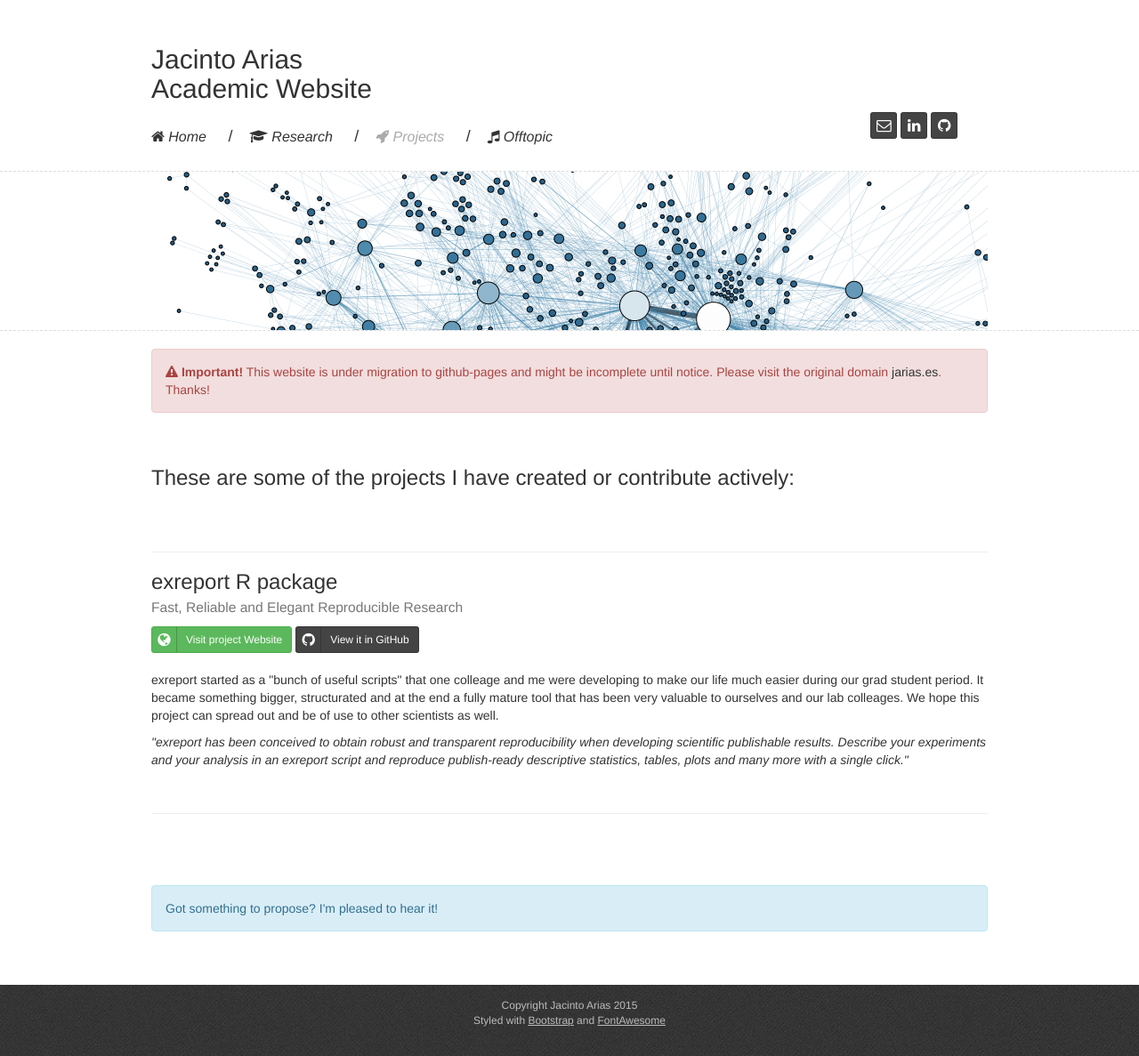
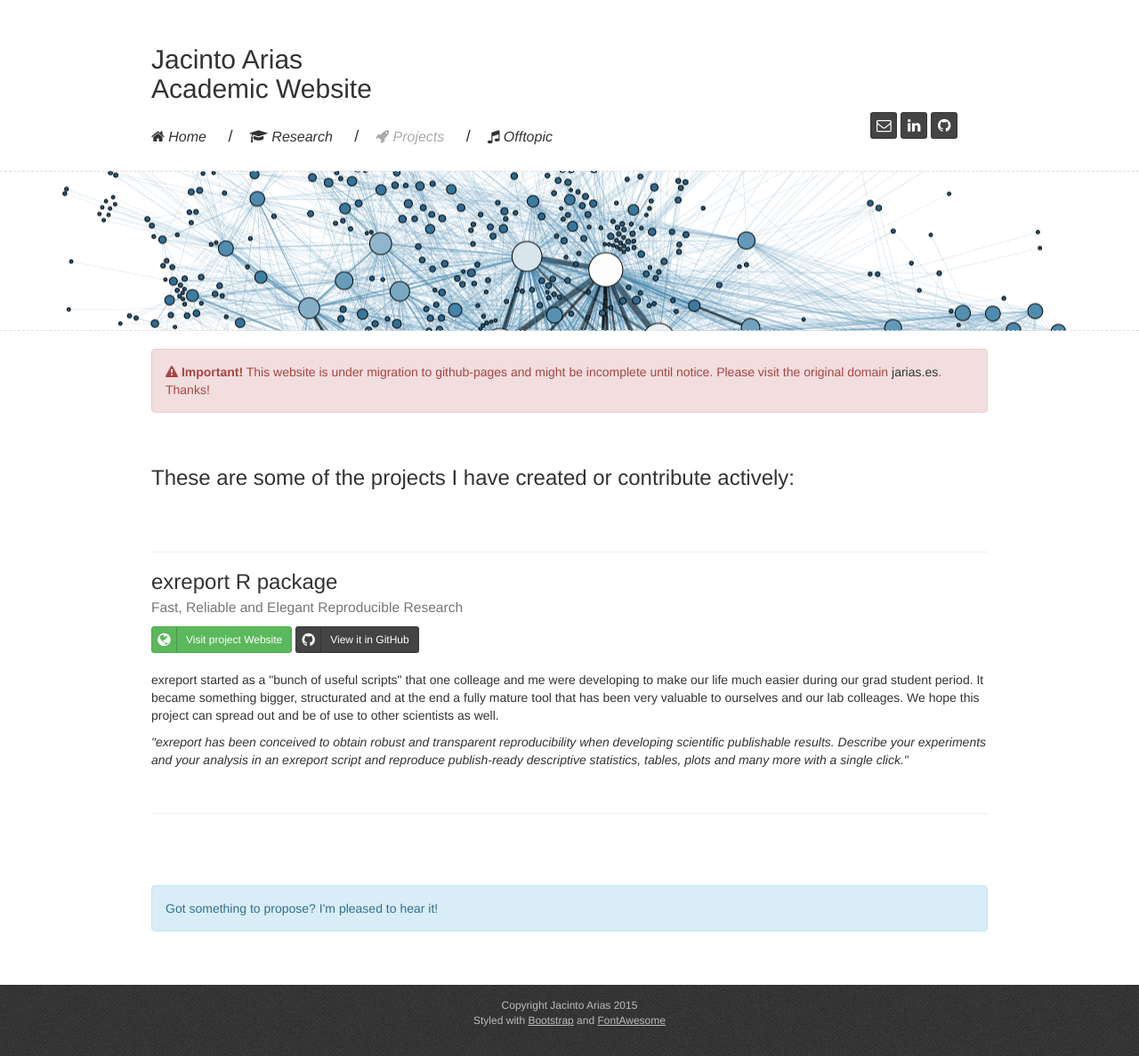
Before and after one commit to jacintoArias/jacintoArias, a Jekyll site: the page built from projects.html, in a window 1280 px wide. Shown: the whole page at 89% size. Built offline with Jekyll 4.4.1, drawn with Linux system fonts in a browser that asks for light colours; nearby versions of some CDN libraries.

Commit message:
Fixed a bug in the banner code that expanded the page horizontally beyond limits

```diff
--- a/_layouts/default.html
+++ b/_layouts/default.html
@@ -25,19 +25,14 @@
 
           {% if page.banner %}
           <style type="text/css">
-            .banner-header {
+            #banner-wrap {
             background-image: url(assets/{{page.banner}}) !important;
-            background-position: 0 0 !important;
+            background-position: center !important;
+            background-repeat: no-repeat;
             }
           </style>
 
-          <div class="row">
-            <div class="col-md-12 hidden-xs">
-              <div class="container">
-                <div class="banner-header"></div>
-              </div>
-            </div><!-- end col -->
-          </div><!-- end row -->
+          <div class="banner-header"></div>
           {% endif %}
 
         </div><!-- end container -->
```
